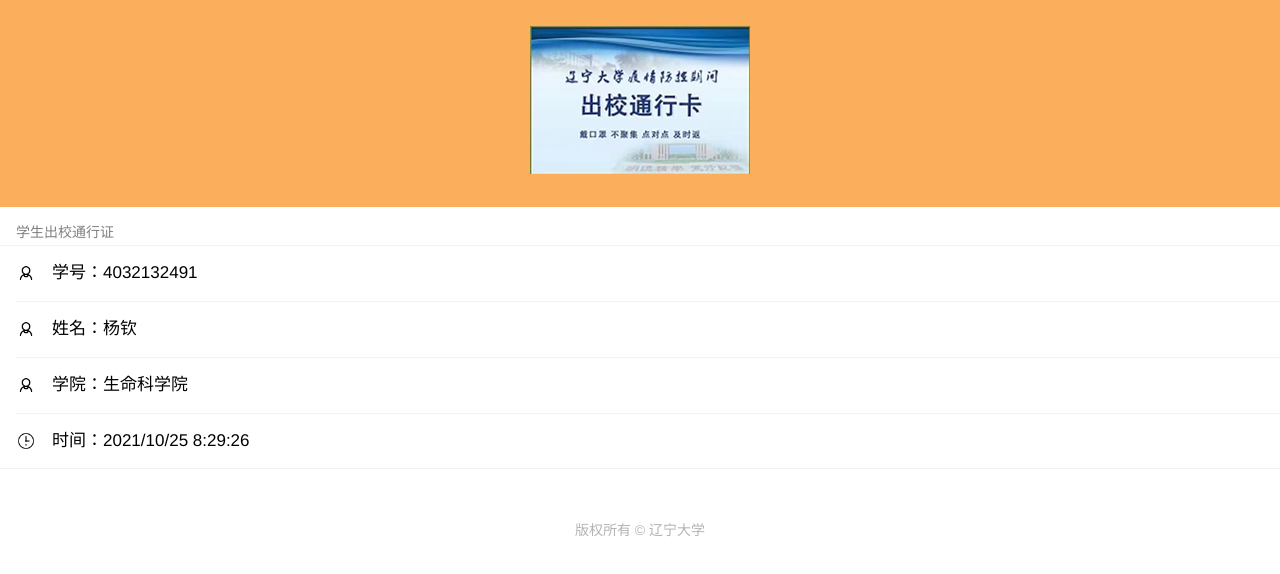
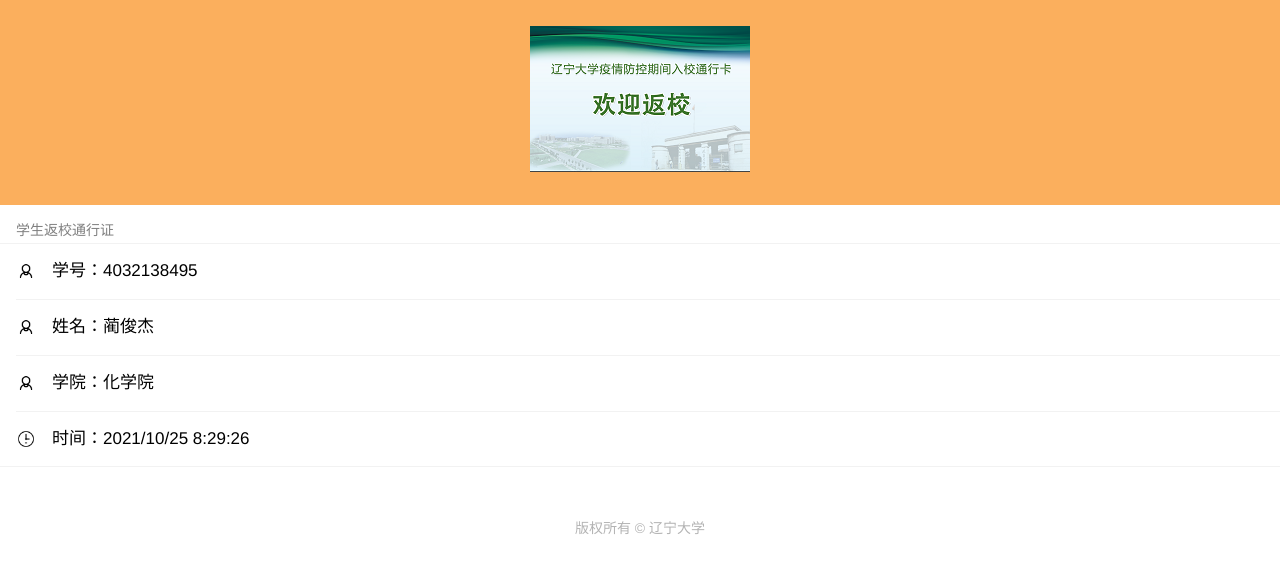
Before and after one commit to guozhennuli/guo, a plain HTML site: page index.html in a window 1280 px wide. Drawn offline with Linux system fonts and the light colour scheme.

Commit message:
Update index.html

```diff
--- a/index.html
+++ b/index.html
@@ -17,25 +17,25 @@
 }
 </style>
 <div id="bodyDiv">
-	<p style="text-align:center;" id="imgBg"><br/><img src="pass.png" alt=" "><br/><br/></p>
-	<div class="weui-cells__title">学生出校通行证</div>
+	<p style="text-align:center;" id="imgBg"><br/><img src="pass1.png" alt=" "><br/><br/></p>
+	<div class="weui-cells__title">学生返校通行证</div>
 	<div class="weui-cells">
 		<div class="weui-cell  weui-cell_example">
 			<div class="weui-cell__hd"><img src="person.png" alt="" style="width: 20px; margin-right: 16px; display: block;"></div>
 			<div class="weui-cell__bd">
-				<p>学号：4032132491</p>
+				<p>学号：4032138495</p>
 			</div>
 		</div>
 		<div class="weui-cell  weui-cell_example">
 			<div class="weui-cell__hd"><img src="person.png" alt="" style="width: 20px; margin-right: 16px; display: block;"></div>
 			<div class="weui-cell__bd">
-				<p>姓名：杨钦</p>
+				<p>姓名：蔺俊杰</p>
 			</div>
 		</div>
 		<div class="weui-cell  weui-cell_example">
 			<div class="weui-cell__hd"><img src="person.png" alt="" style="width: 20px; margin-right: 16px; display: block;"></div>
 			<div class="weui-cell__bd">
-				<p>学院：生命科学院</p>
+				<p>学院：化学院</p>
 			</div>
 		</div>
 		<div class="weui-cell  weui-cell_example">
```
